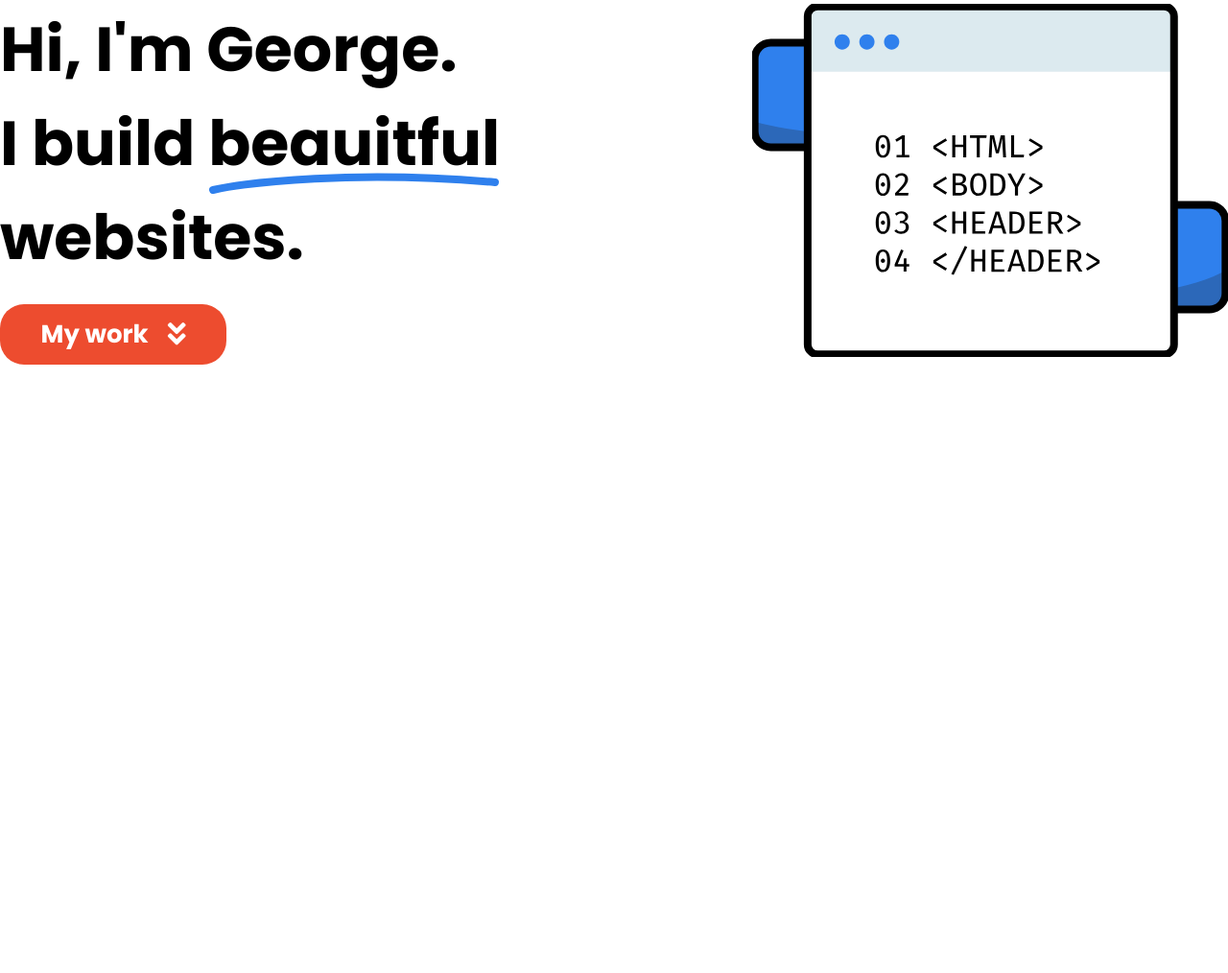
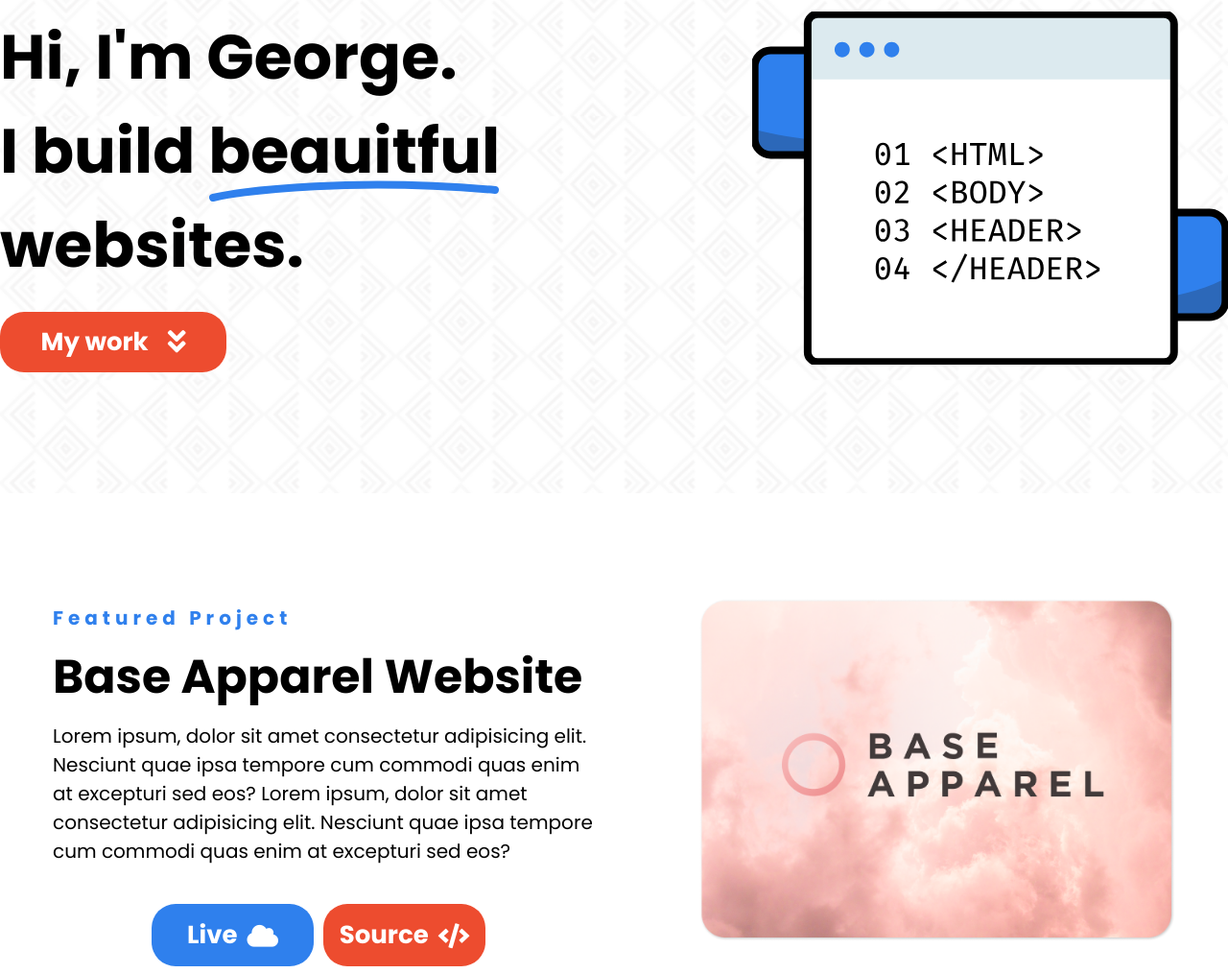
Before and after one commit to georgeburton97/portoflio2021, a website built with Parcel: page index.html in a window 1280 px wide. Shown: the part 286-1300 px from the top of the page at 96% size. Before the commit the page ends 800 px from the top, so only its background shows below. Built offline with nearby package versions, Linux system fonts and the light colour scheme.

Commit message:
Added work section

```diff
--- a/index.html
+++ b/index.html
@@ -6,11 +6,12 @@
     <meta name="viewport" content="width=device-width, initial-scale=1.0">
     <link rel="stylesheet" href="styles/style.scss">
     <link rel="stylesheet" href="https://cdnjs.cloudflare.com/ajax/libs/font-awesome/5.15.2/css/all.min.css" integrity="sha512-HK5fgLBL+xu6dm/Ii3z4xhlSUyZgTT9tuc/hSrtw6uzJOvgRr2a9jyxxT1ely+B+xFAmJKVSTbpM/CuL7qxO8w==" crossorigin="anonymous" />
-    <title>Document</title>
+    <title>George Burton | Portoflio</title>
 </head>
 <body>
+
+    <!-- Hero and Navbar -->
     <div class="hero">
-
         <header>
             <nav class="nav-wrapper transparent">
                 <div class="container">
@@ -31,7 +32,7 @@
                 <div class="left-text">
                     <h1>Hi, I'm George.<br>I build <span class="underline">beauitful </span> websites.</h1>
                     <div class="button">
-                        <a href="#">My work <i class="fas fa-angle-double-down"></i></a>
+                        <a href="#work">My work <i class="fas fa-angle-double-down"></i></a>
                     </div>
                 </div>
                 <div class="right-img">
@@ -39,9 +40,59 @@
                 </div>
             </div>
         </section>
+    </div>
+<!-- ================================================================================ -->
+    <!-- My Work Section -->
+    <section class="work" id="work">
+        <div class="work-container">
 
-    </div>
+            <div class="flexwork">
+                <div class="left-work">
+                    <h3>Featured Project</h3>
+                    <h2>Base Apparel Website</h2>
+                    <p>Lorem ipsum, dolor sit amet consectetur adipisicing elit. Nesciunt quae ipsa tempore cum commodi quas enim at excepturi sed eos? Lorem ipsum, dolor sit amet consectetur adipisicing elit. Nesciunt quae ipsa tempore cum commodi quas enim at excepturi sed eos?</p>
+                    <div class="work-buttons">
+                        <a href="" class="workbutton">Live<i class="fas fa-cloud"></i></a>
+                        <a href="" class="btn-secondary workbutton">Source<i class="fas fa-code"></i></a>
+                    </div>
+                </div>
+                <div class="right-work">
+                    <img src="/images/project1.png" alt="">
+                </div>
+            </div>
 
+            <div class="flexwork">
+                <div class="left-work">
+                    <h3>Featured Project</h3>
+                    <h2>Base Apparel Website</h2>
+                    <p>Lorem ipsum, dolor sit amet consectetur adipisicing elit. Nesciunt quae ipsa tempore cum commodi quas enim at excepturi sed eos? Lorem ipsum, dolor sit amet consectetur adipisicing elit. Nesciunt quae ipsa tempore cum commodi quas enim at excepturi sed eos?</p>
+                    <div class="work-buttons">
+                        <a href="" class="workbutton">Live<i class="fas fa-cloud"></i></a>
+                        <a href="" class="btn-secondary workbutton">Source<i class="fas fa-code"></i></a>
+                    </div>
+                </div>
+                <div class="right-work">
+                    <img src="/images/project1.png" alt="">
+                </div>
+            </div>
+
+            <div class="flexwork">
+                <div class="left-work">
+                    <h3>Featured Project</h3>
+                    <h2>Base Apparel Website</h2>
+                    <p>Lorem ipsum, dolor sit amet consectetur adipisicing elit. Nesciunt quae ipsa tempore cum commodi quas enim at excepturi sed eos? Lorem ipsum, dolor sit amet consectetur adipisicing elit. Nesciunt quae ipsa tempore cum commodi quas enim at excepturi sed eos?</p>
+                    <div class="work-buttons">
+                        <a href="" class="workbutton">Live<i class="fas fa-cloud"></i></a>
+                        <a href="" class="btn-secondary workbutton">Source<i class="fas fa-code"></i></a>
+                    </div>
+                </div>
+                <div class="right-work">
+                    <img src="/images/project1.png" alt="">
+                </div>
+            </div>
+
+        </div>
+    </section>
 
 
 
--- a/styles/_nav.scss
+++ b/styles/_nav.scss
@@ -42,7 +42,7 @@
 
 .contact {
     border: 4px solid black;
-    padding: 0 10px;
+    padding: 6px 13px;
     border-radius: 39px;
 
     a {
--- /dev/null
+++ b/styles/_work.scss
@@ -0,0 +1,74 @@
+.work-container {
+    margin: 0 auto;
+    max-width: 1600px;
+    padding: 20px 0;
+    padding-top: 50px;
+}
+
+.left-work {
+    width: 564px;
+}
+
+.flexwork {
+    display: flex;
+    // align-items: center;
+    justify-content: space-around;
+    padding: 60px 0;
+    border-bottom: 1px black solid;
+}
+
+.work-buttons {
+    display: flex;
+    width: 100%;
+    align-items: center;
+    justify-content: center;
+    margin-top: 30px;
+
+    a {
+        background: $primaryColor;
+        padding: 13px;
+        margin-right: 10px;
+        color: #fff;
+        text-decoration: none;
+        border-radius: 25px;
+    }
+
+    .btn-secondary {
+        background: $secondaryColor;
+    }
+}
+
+h3 {
+    color: $primaryColor;
+    font-size: 20px;
+    letter-spacing: 5px;
+}
+
+h2 {
+    font-size: 49px;
+}
+
+p {
+    font-size: 20px;
+}
+
+.left-work > * {
+    padding: 5px 0;
+}
+
+.workbutton {
+    display: flex;
+    align-items: center;
+    justify-content: center;
+    width: 169px;
+    font-size: 26px;
+    font-weight: bold;
+}
+
+.workbutton i {
+    padding-left: 10px;
+}
+
+#work > div > div:nth-child(3) {
+    border-bottom: none;
+}
--- a/styles/style.scss
+++ b/styles/style.scss
@@ -1,6 +1,7 @@
 @import "config";
 @import "nav";
 @import "hero";
+@import "work";
 
 // Fonts
 @import url("https://fonts.googleapis.com/css2?family=Poppins:wght@400;500;700&display=swap");
@@ -17,20 +18,20 @@
 
 .hero {
     height: 100vh;
-    // position: relative;
+    position: relative;
     width: 100%;
 }
 
-// .hero:before {
-//     content: "";
-//     background-image: url(/images/memphis-colorful.png);
-//     background-repeat: repeat;
-//     position: absolute;
-//     background-size: 300px;
-//     top: 0px;
-//     right: 0px;
-//     bottom: 0px;
-//     left: 0px;
-//     opacity: 0.6;
-//     z-index: -1;
-// }
+.hero:before {
+    content: "";
+    background-image: url(/images/greek-vase.png);
+    background-repeat: repeat;
+    position: absolute;
+    background-size: 550px;
+    top: 0px;
+    right: 0px;
+    bottom: 0px;
+    left: 0px;
+    opacity: 0.6;
+    z-index: -1;
+}
```
Also changed, not shown: dist/greek-vase.5ee95911.png (added), dist/index.html, dist/project1.a54bbb8b.png (added), images/greek-vase.png (added), images/project1.png (added), 4 other files.
